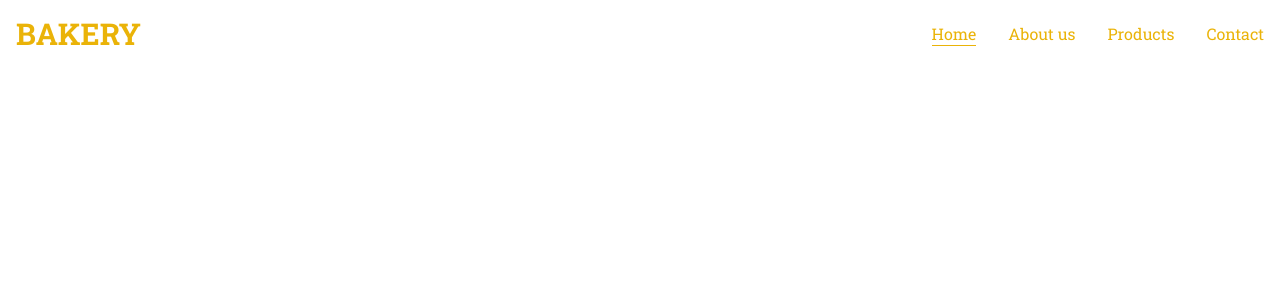
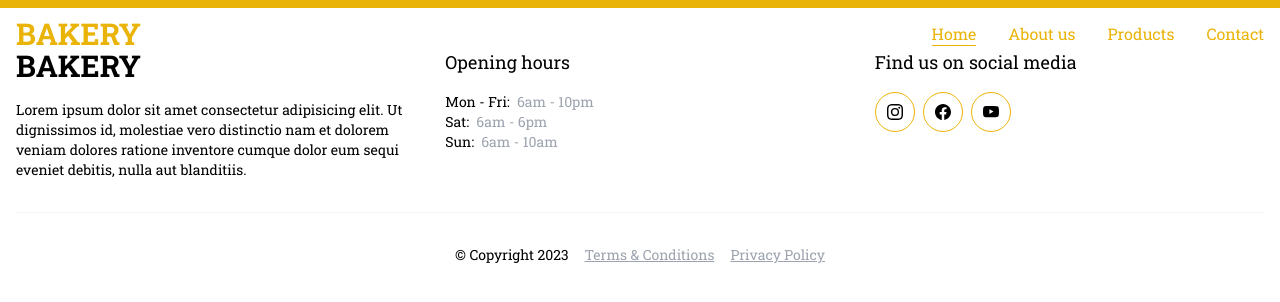
Before and after one commit to LucasFMachado/bakery, a Next.js app: page / in a window 1280 px wide. Shown: the top 302 px of the page. Built offline with nearby package versions, Linux system fonts and the light colour scheme.

Commit message:
feat: Create footer component

```diff
--- a/src/app/page.tsx
+++ b/src/app/page.tsx
@@ -1,9 +1,10 @@
-import { Header } from '@/components'
+import { Footer, Header } from '@/components'
 
 export default function Home() {
   return (
     <div>
       <Header />
+      <Footer />
     </div>
   )
 }
--- /dev/null
+++ b/src/components/Footer/Footer.tsx
@@ -0,0 +1,46 @@
+import Link from 'next/link'
+
+import { OpeningHours, SocialMedias } from '..'
+
+export function Footer() {
+  return (
+    <div className="border-t-8 border-yellow-500 py-10 mt-auto">
+      <div className="container mx-auto px-4">
+        <div className="grid sm:grid-cols-3 gap-10 mb-8">
+          <div>
+            <p className="text-3xl font-bold uppercase mb-4">Bakery</p>
+            <p className="text-sm">
+              Lorem ipsum dolor sit amet consectetur adipisicing elit. Ut
+              dignissimos id, molestiae vero distinctio nam et dolorem veniam
+              dolores ratione inventore cumque dolor eum sequi eveniet debitis,
+              nulla aut blanditiis.
+            </p>
+          </div>
+          <div>
+            <OpeningHours />
+          </div>
+          <div>
+            <SocialMedias />
+          </div>
+        </div>
+        <div className="border-t border-gray-100 pt-8 flex flex-wrap items-center justify-center text-sm gap-4">
+          <p>&copy; Copyright {new Date().getFullYear()}</p>
+          <Link
+            href="/terms"
+            className="text-gray-400 underline hover:no-underline"
+            scroll={false}
+          >
+            Terms &amp; Conditions
+          </Link>
+          <Link
+            href="/privacy-policy"
+            className="text-gray-400 underline hover:no-underline"
+            scroll={false}
+          >
+            Privacy Policy
+          </Link>
+        </div>
+      </div>
+    </div>
+  )
+}
--- /dev/null
+++ b/src/components/OpeningHours/OpeningHours.tsx
@@ -0,0 +1,23 @@
+import { twMerge } from 'tailwind-merge'
+
+import { openingHours } from '@/consts'
+
+interface OpeningHoursProps {
+  className?: string
+}
+
+export function OpeningHours({ className }: OpeningHoursProps) {
+  return (
+    <>
+      <h3 className={twMerge('text-lg mb-4', className)}>Opening hours</h3>
+      <ul className="text-sm">
+        {openingHours.map(openingHour => (
+          <li key={openingHour.label}>
+            {openingHour.label}:&ensp;
+            <span className="text-gray-400">{openingHour.officeHour}</span>
+          </li>
+        ))}
+      </ul>
+    </>
+  )
+}
--- /dev/null
+++ b/src/components/SocialMedias/SocialMedias.tsx
@@ -0,0 +1,30 @@
+import { twMerge } from 'tailwind-merge'
+
+import { socialMedias } from '@/consts'
+
+interface SocialMediasProps {
+  className?: string
+}
+
+export function SocialMedias({ className }: SocialMediasProps) {
+  return (
+    <>
+      <h3 className={twMerge('text-lg mb-4', className)}>
+        Find us on social media
+      </h3>
+      <div className="flex flex-wrap items-center gap-2">
+        {socialMedias.map(socialMedia => (
+          <a
+            key={socialMedia.url}
+            href={socialMedia.url}
+            target="_blank"
+            rel="noreferrer"
+            className="w-10 h-10 flex items-center justify-center border border-yellow-500 text-black hover:bg-yelllow-500 hover:text-white transition-colors duration-300 rounded-full"
+          >
+            {socialMedia.icon}
+          </a>
+        ))}
+      </div>
+    </>
+  )
+}
--- a/src/components/index.ts
+++ b/src/components/index.ts
@@ -1 +1,4 @@
+export * from './Footer/Footer'
 export * from './Header/Header'
+export * from './OpeningHours/OpeningHours'
+export * from './SocialMedias/SocialMedias'
--- /dev/null
+++ b/src/consts/index.tsx
@@ -0,0 +1,33 @@
+import { ReactNode } from 'react'
+import { BsFacebook, BsInstagram, BsYoutube } from 'react-icons/bs'
+
+interface ISocialMedia {
+  url: string
+  icon: ReactNode
+}
+
+export const socialMedias: ISocialMedia[] = [
+  { url: 'https://instagram.com', icon: <BsInstagram /> },
+  { url: 'https://facebook.com', icon: <BsFacebook /> },
+  { url: 'https://youtube.com', icon: <BsYoutube /> },
+]
+
+interface IOpeningHour {
+  label: string
+  officeHour: string
+}
+
+export const openingHours: IOpeningHour[] = [
+  {
+    label: 'Mon - Fri',
+    officeHour: '6am - 10pm',
+  },
+  {
+    label: 'Sat',
+    officeHour: '6am - 6pm',
+  },
+  {
+    label: 'Sun',
+    officeHour: '6am - 10am',
+  },
+]
```
